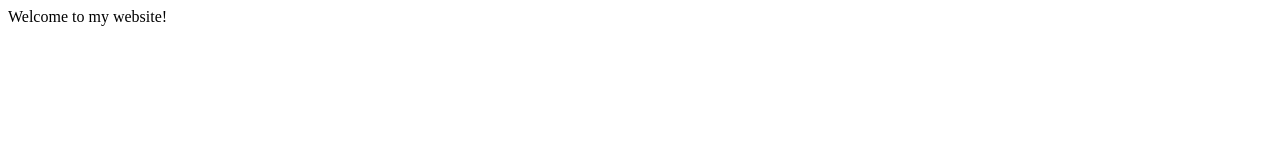
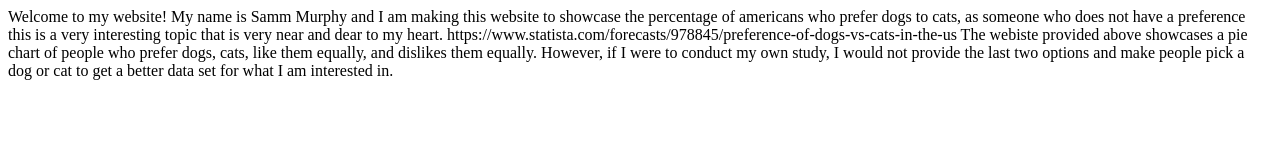
Before and after one commit to sammmurphy/sammmurphy, a plain HTML site: page index.html in a window 1280 px wide. Drawn offline with Linux system fonts and the light colour scheme.

Commit message:
Update index.html

```diff
--- a/index.html
+++ b/index.html
@@ -8,5 +8,12 @@
 <body>
 
                      Welcome to my website!
+      My name is Samm Murphy and I am making this website to showcase the percentage of americans who prefer dogs to cats, as someone who does not have a preference
+      this is a very interesting topic that is very near and dear to my heart.
+
+      https://www.statista.com/forecasts/978845/preference-of-dogs-vs-cats-in-the-us
+
+      The webiste provided above showcases a pie chart of people who prefer dogs, cats, like them equally, and dislikes them equally. However, if I were to conduct my
+      own study, I would not provide the last two options and make people pick a dog or cat to get a better data set for what I am interested in.
              </body>
 </html>
```
